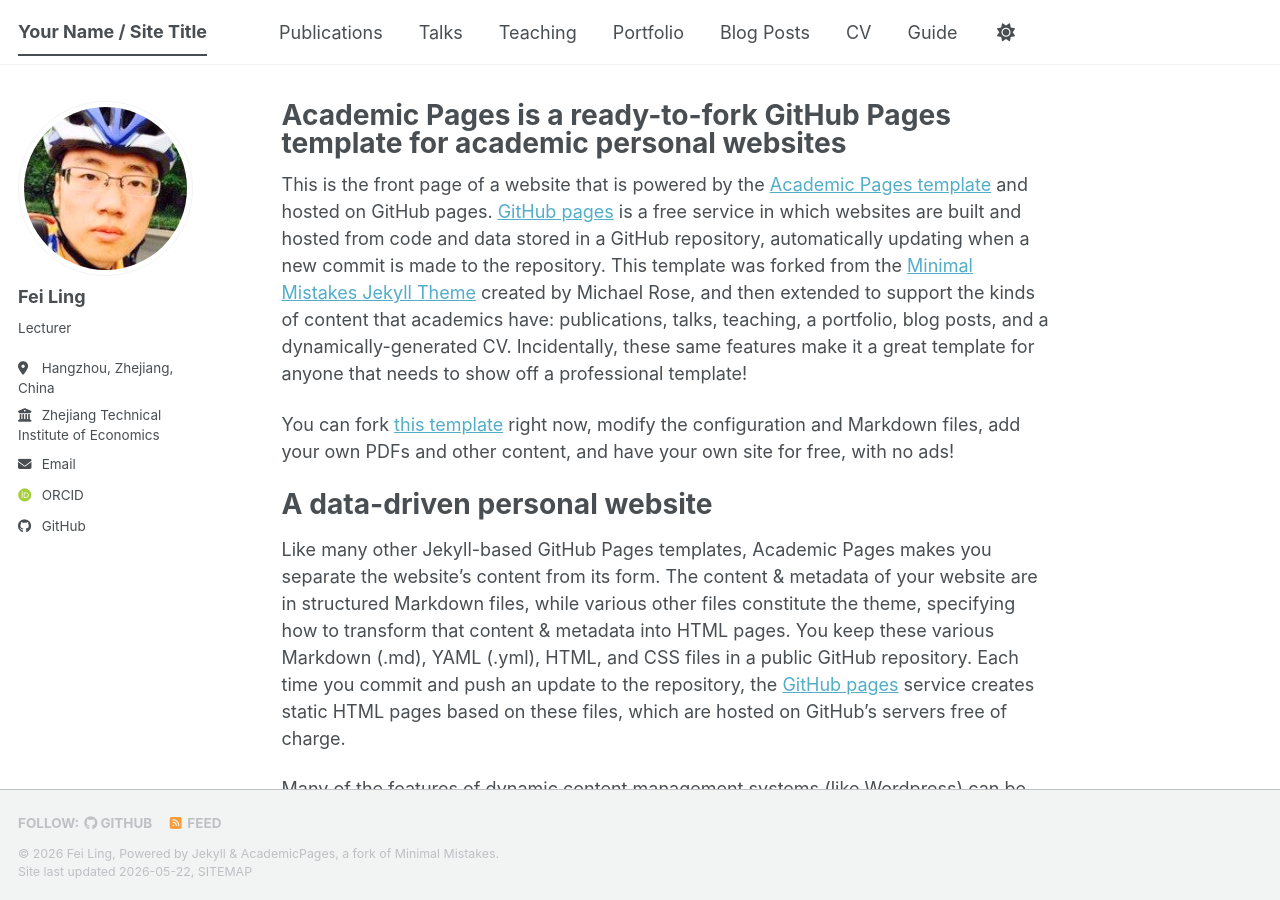
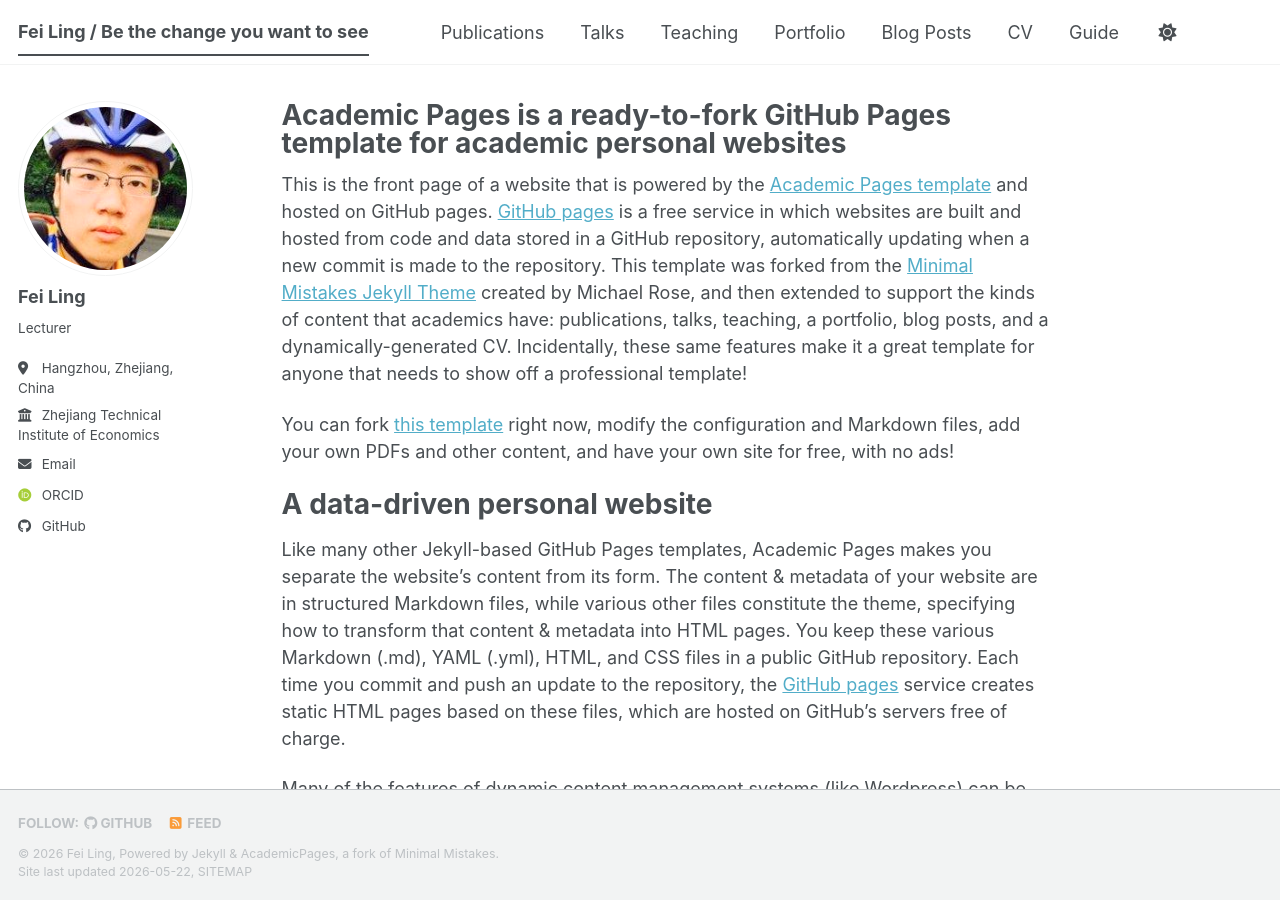
Before and after one commit to LinusLing/LinusLing.github.io, a Jekyll site: the page built from _pages/about.md, in a window 1280 px wide and 900 px high. Built offline with Jekyll 4.4.1, drawn with Linux system fonts in a browser that asks for light colours; some web fonts are replaced; a script bundle is joined from its source files by our own code; library files that are not in the unit come from our copies.

Commit message:
Update site title in configuration file

```diff
--- a/_config.yml
+++ b/_config.yml
@@ -9,7 +9,7 @@
 # Basic Site Settings
 locale                   : "en-US"
 site_theme               : "default" # The available themes options are "default", "air", "sunrise", "mint", "dirt" and "contrast"
-title                    : "Your Name / Site Title"
+title                    : "Fei Ling / Be the change you want to see"
 title_separator          : "-"
 name                     : &name "Fei Ling"
 description              : &description "Fei Ling's academic portfolio"   # Update this with a general description of your site, this is the default if not overridden by a page
```
